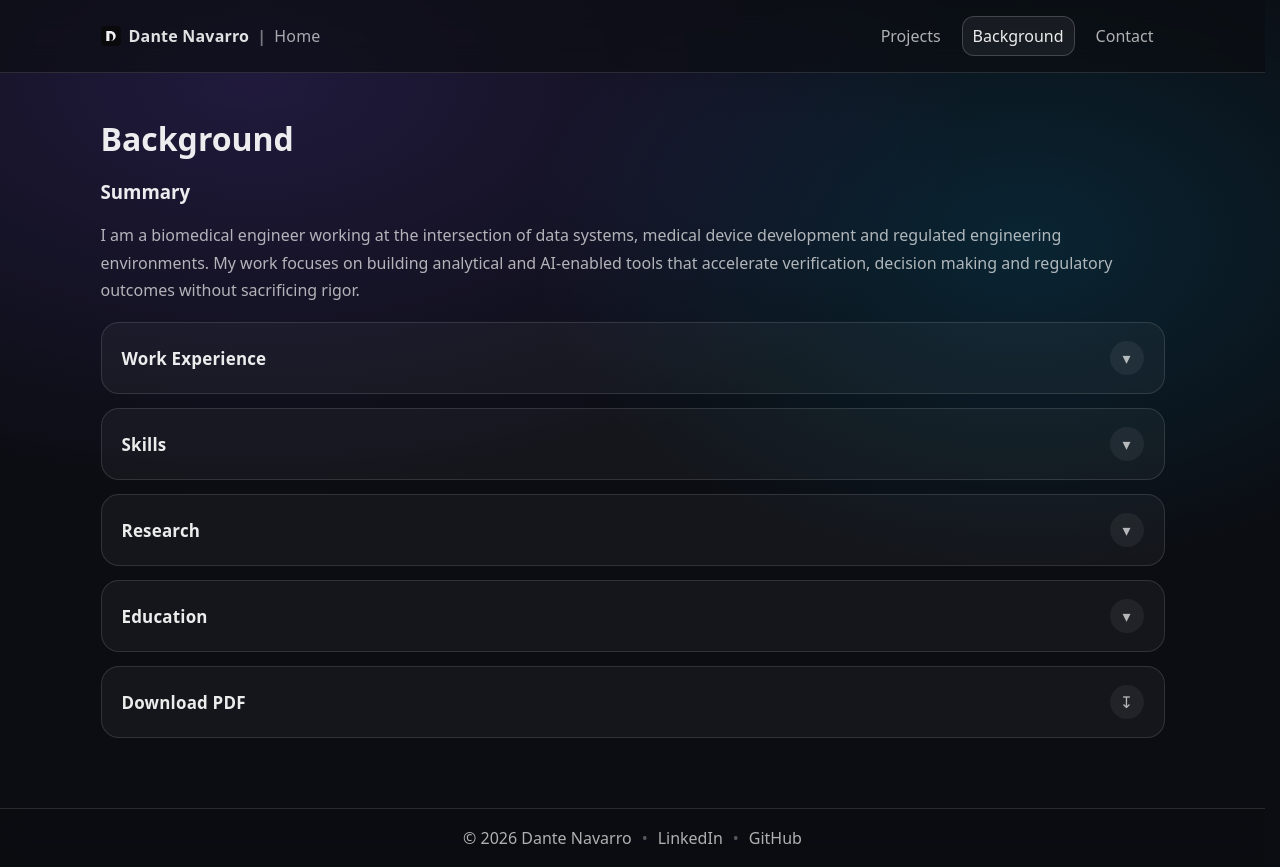
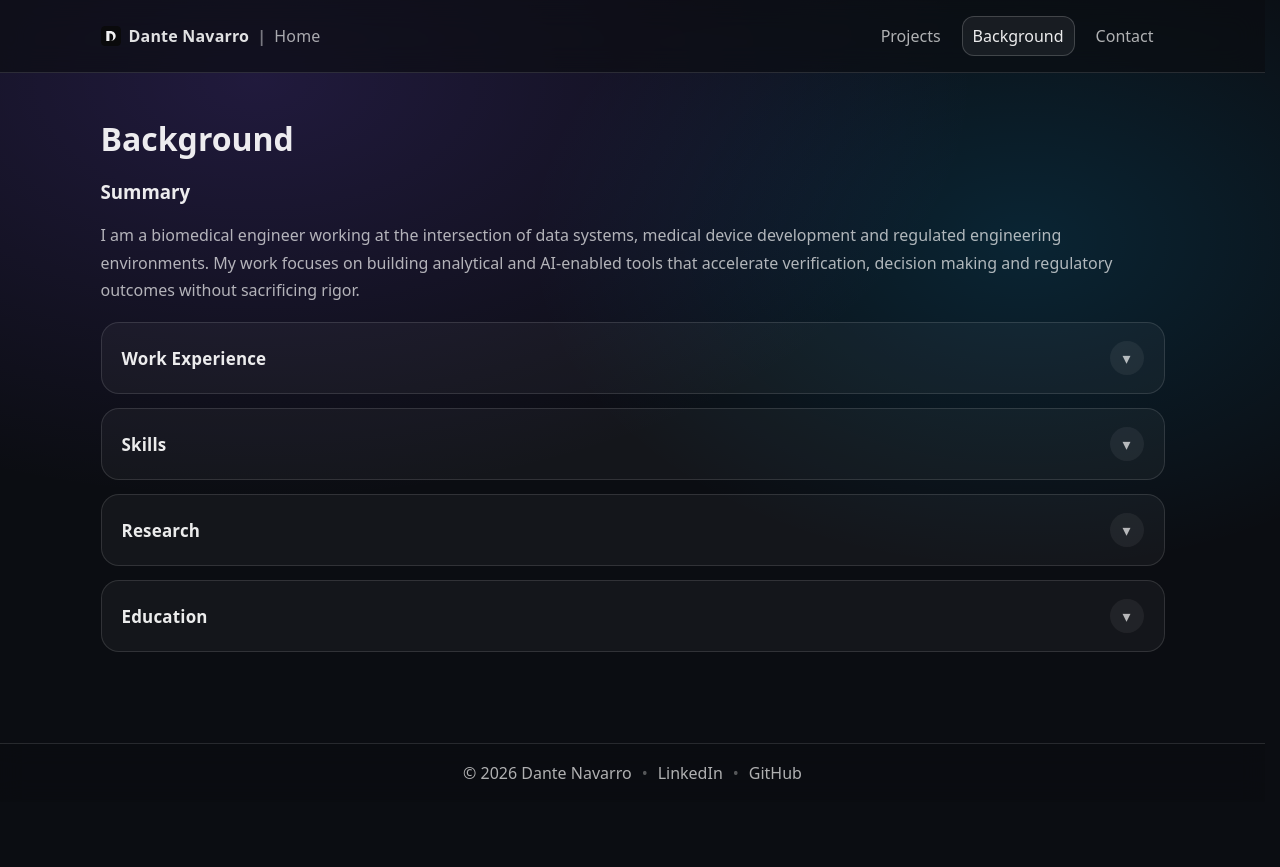
Before and after one commit to dantee-nv/dante-site, a React (Vite) app: page /background in a window 1280 px wide. After the commit the page ends 802 px from the top, so only its background shows below. Built offline with nearby package versions, Linux system fonts and the light colour scheme.

Commit message:
Remove Background PDF download button

```diff
--- a/src/pages/Background.jsx
+++ b/src/pages/Background.jsx
@@ -1427,25 +1427,6 @@ export default function Background() {
           </AccordionItem>
         </motion.div>
 
-        <motion.div
-          initial={{ opacity: 0, y: 10 }}
-          animate={{ opacity: 1, y: 0 }}
-          transition={{ delay: 0.80, duration: 0.5 }}
-        >
-          <div className="accordion-item" id="background-download">
-            <a
-              className="accordion-header accordion-download"
-              href="/Background.pdf"
-              target="_blank"
-              rel="noopener noreferrer"
-            >
-              <span className="accordion-title">Download PDF</span>
-              <span className="accordion-icon" aria-hidden="true">
-                ↧
-              </span>
-            </a>
-          </div>
-        </motion.div>
       </motion.div>
 
       {arcadePortal}
```
